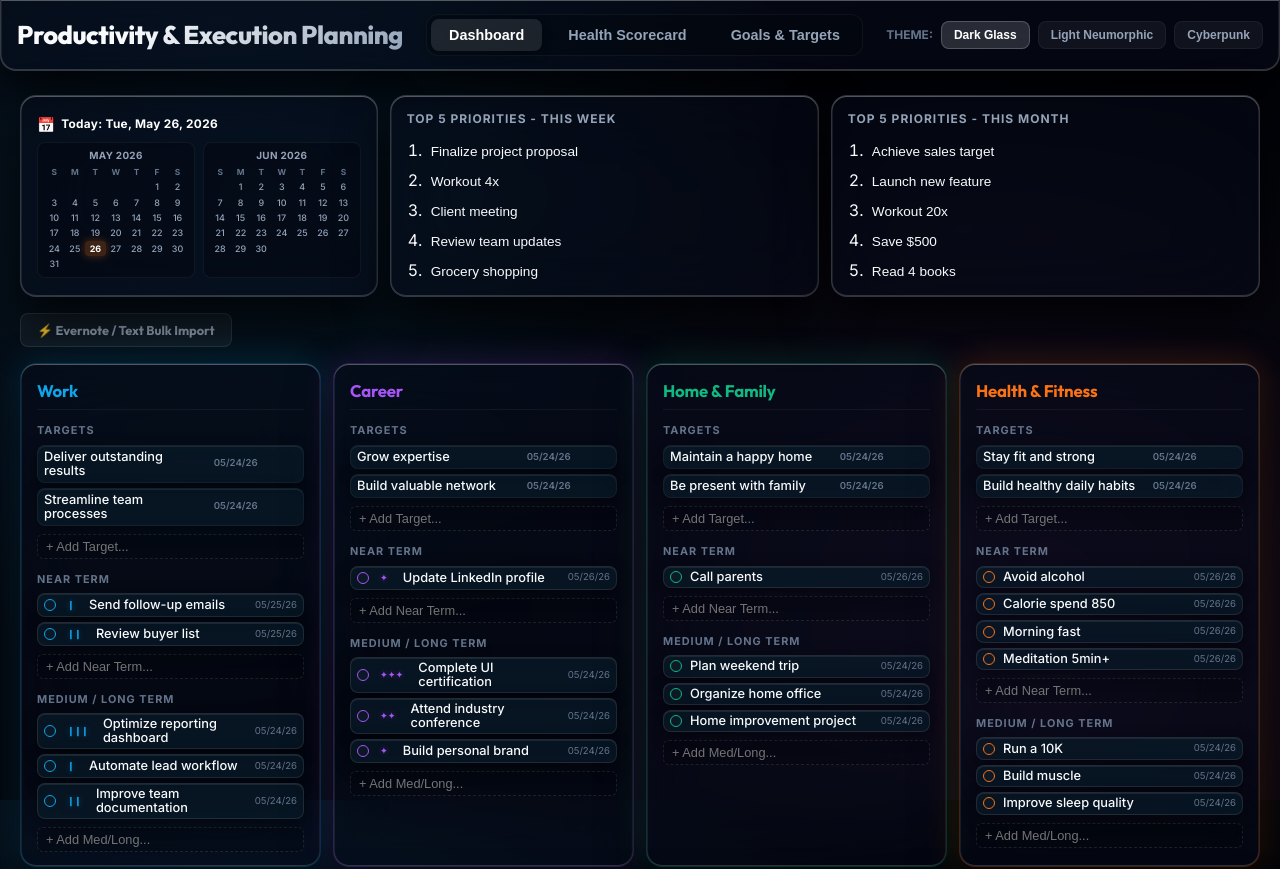
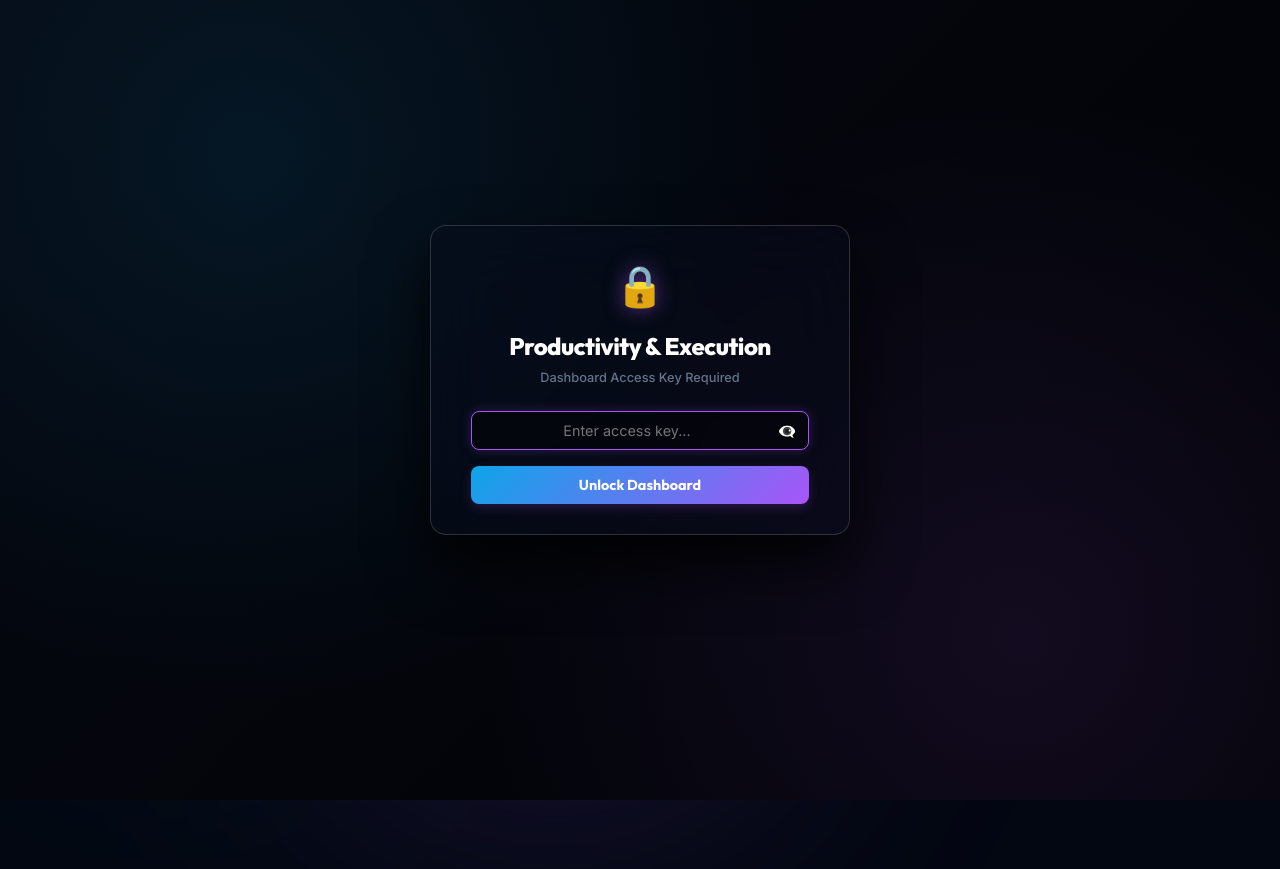
Before and after one commit to Happydad14/Productivity, a React (Vite) app: page / in a window 1280 px wide. Shown: the top 869 px of the page. After the commit the page ends 800 px from the top, so only its background shows below. Built offline with nearby package versions, Linux system fonts and the light colour scheme.

Commit message:
add password login

```diff
--- a/src/App.tsx
+++ b/src/App.tsx
@@ -170,6 +170,26 @@ const INITIAL_GOALS = (): Goal[] => [
 ];
 
 export default function App() {
+  const [isAuthenticated, setIsAuthenticated] = useState<boolean>(() => {
+    return sessionStorage.getItem('xp_session_active') === 'true';
+  });
+  const [password, setPassword] = useState('');
+  const [showPassword, setShowPassword] = useState(false);
+  const [loginError, setLoginError] = useState(false);
+
+  const handleLoginSubmit = (e: React.FormEvent) => {
+    e.preventDefault();
+    const correctKey = import.meta.env.VITE_ACCESS_KEY || "productivity2026";
+    if (password === correctKey) {
+      sessionStorage.setItem('xp_session_active', 'true');
+      setIsAuthenticated(true);
+      setLoginError(false);
+    } else {
+      setLoginError(true);
+      setTimeout(() => setLoginError(false), 600);
+    }
+  };
+
   const [activeTab, setActiveTab] = useState<'daily' | 'health' | 'goals'>('daily');
   const [theme, setTheme] = useState<'dark-glassmorphism' | 'light-neumorphic' | 'cyberpunk'>('dark-glassmorphism');
 
@@ -253,6 +273,58 @@ export default function App() {
   useEffect(() => {
     document.documentElement.setAttribute('data-theme', theme);
   }, [theme]);
+
+  if (!isAuthenticated) {
+    return (
+      <div className="app-wrapper">
+        {/* Dynamic Background Glow Nodes */}
+        <div className="bg-glow-orange"></div>
+        <div className="bg-glow-purple"></div>
+        <div className="bg-glow-cyan"></div>
+
+        <div className="login-overlay-container">
+          <GlassCard className={`login-glass-card ${loginError ? 'shake-error' : ''}`}>
+            <div className="login-logo-container">
+              <span className="login-icon">🔒</span>
+              <h2 className="login-title">Productivity & Execution</h2>
+              <p className="login-subtitle">Dashboard Access Key Required</p>
+            </div>
+
+            <form onSubmit={handleLoginSubmit} className="login-form">
+              <div className="login-input-group">
+                <input
+                  type={showPassword ? 'text' : 'password'}
+                  value={password}
+                  onChange={(e) => setPassword(e.target.value)}
+                  placeholder="Enter access key..."
+                  className="login-password-input"
+                  autoFocus
+                />
+                <button
+                  type="button"
+                  onClick={() => setShowPassword(!showPassword)}
+                  className="pwd-toggle-btn"
+                  title={showPassword ? 'Hide Key' : 'Show Key'}
+                >
+                  {showPassword ? '👁️' : '👁️‍🗨️'}
+                </button>
+              </div>
+
+              {loginError && (
+                <div className="login-error-message">
+                  Invalid Access Key. Please try again.
+                </div>
+              )}
+
+              <button type="submit" className="login-submit-btn">
+                Unlock Dashboard
+              </button>
+            </form>
+          </GlassCard>
+        </div>
+      </div>
+    );
+  }
 
   return (
     <div className="app-wrapper">
--- a/src/index.css
+++ b/src/index.css
@@ -515,6 +515,24 @@ body {
   transform: translateY(-0.5px);
 }
 
+/* Career to-dos: inverted frosted-glass behavior — frosted by default, clears on hover */
+.task-item.task-career {
+  background: rgba(20, 48, 68, 0.72);
+  backdrop-filter: blur(12px);
+  -webkit-backdrop-filter: blur(12px);
+  border-color: rgba(255, 255, 255, 0.14);
+  box-shadow: 0 4px 16px rgba(0, 0, 0, 0.45), inset 0 1px 0 rgba(255, 255, 255, 0.10), 0 0 16px rgba(45, 212, 191, 0.18);
+}
+
+.task-item.task-career:hover {
+  background: rgba(30, 60, 80, 0.35);
+  backdrop-filter: blur(4px);
+  -webkit-backdrop-filter: blur(4px);
+  border-color: rgba(255, 255, 255, 0.06);
+  box-shadow: 0 4px 16px rgba(0, 0, 0, 0.45), inset 0 1px 0 rgba(255, 255, 255, 0.08);
+  transform: translateY(-0.5px);
+}
+
 .task-item-completing {
   transform: translateY(35px) scale(0.92);
   opacity: 0;
@@ -1571,3 +1589,139 @@ body {
   background: rgba(255, 255, 255, 0.05) !important;
   color: #fff !important;
 }
+
+/* Premium Login Gate Overlays */
+.login-overlay-container {
+  display: flex;
+  justify-content: center;
+  align-items: center;
+  min-height: calc(100vh - 40px);
+  width: 100%;
+  padding: 20px;
+}
+
+.login-glass-card {
+  max-width: 420px;
+  width: 100%;
+  padding: 30px 40px !important;
+  text-align: center;
+  border: 1px solid rgba(255, 255, 255, 0.16) !important;
+  box-shadow: 0 30px 60px rgba(0, 0, 0, 0.85) !important;
+}
+
+.login-logo-container {
+  margin-bottom: 24px;
+}
+
+.login-icon {
+  font-size: 2.5rem;
+  display: inline-block;
+  margin-bottom: 12px;
+  filter: drop-shadow(0 0 10px rgba(168, 85, 247, 0.5));
+}
+
+.login-title {
+  font-family: 'Outfit', sans-serif;
+  font-size: 1.5rem;
+  font-weight: 800;
+  color: #fff;
+  letter-spacing: -0.5px;
+  margin-bottom: 4px;
+}
+
+.login-subtitle {
+  font-size: 0.8rem;
+  color: var(--text-dim);
+  font-weight: 500;
+}
+
+.login-form {
+  display: flex;
+  flex-direction: column;
+  gap: 16px;
+}
+
+.login-input-group {
+  position: relative;
+  width: 100%;
+}
+
+.login-password-input {
+  width: 100%;
+  background: rgba(0, 0, 0, 0.35);
+  border: 1px solid rgba(255, 255, 255, 0.1);
+  border-radius: 8px;
+  padding: 10px 40px 10px 14px;
+  color: #fff;
+  font-size: 0.9rem;
+  font-family: inherit;
+  outline: none;
+  transition: all 0.2s ease;
+  text-align: center;
+}
+
+.login-password-input:focus {
+  border-color: var(--color-career);
+  box-shadow: 0 0 12px rgba(168, 85, 247, 0.25);
+  background: rgba(0, 0, 0, 0.45);
+}
+
+.pwd-toggle-btn {
+  position: absolute;
+  right: 12px;
+  top: 50%;
+  transform: translateY(-50%);
+  background: transparent;
+  border: none;
+  color: var(--text-dim);
+  cursor: pointer;
+  font-size: 1rem;
+  transition: color 0.2s ease;
+}
+
+.pwd-toggle-btn:hover {
+  color: #fff;
+}
+
+.login-error-message {
+  font-size: 0.74rem;
+  font-weight: 700;
+  color: #ef4444;
+  margin-top: -4px;
+  text-align: center;
+}
+
+.login-submit-btn {
+  background: linear-gradient(135deg, var(--color-work) 0%, var(--color-career) 100%);
+  border: none;
+  color: #fff;
+  font-family: 'Outfit', sans-serif;
+  font-size: 0.9rem;
+  font-weight: 700;
+  padding: 10px;
+  border-radius: 8px;
+  cursor: pointer;
+  transition: all 0.3s ease;
+  box-shadow: 0 4px 12px rgba(168, 85, 247, 0.2);
+}
+
+.login-submit-btn:hover {
+  filter: brightness(1.15);
+  box-shadow: 0 6px 16px rgba(168, 85, 247, 0.35);
+  transform: translateY(-0.5px);
+}
+
+.login-submit-btn:active {
+  transform: translateY(0);
+}
+
+/* Shake Animation for Login Errors */
+.shake-error {
+  animation: shake 0.5s ease-in-out;
+}
+
+@keyframes shake {
+  0%, 100% { transform: translateX(0); }
+  10%, 30%, 50%, 70%, 90% { transform: translateX(-6px); }
+  20%, 40%, 60%, 80% { transform: translateX(6px); }
+}
```
Also changed, not shown: public/robots.txt (added), 1 other file (tests, documents, lock files or other folders).
